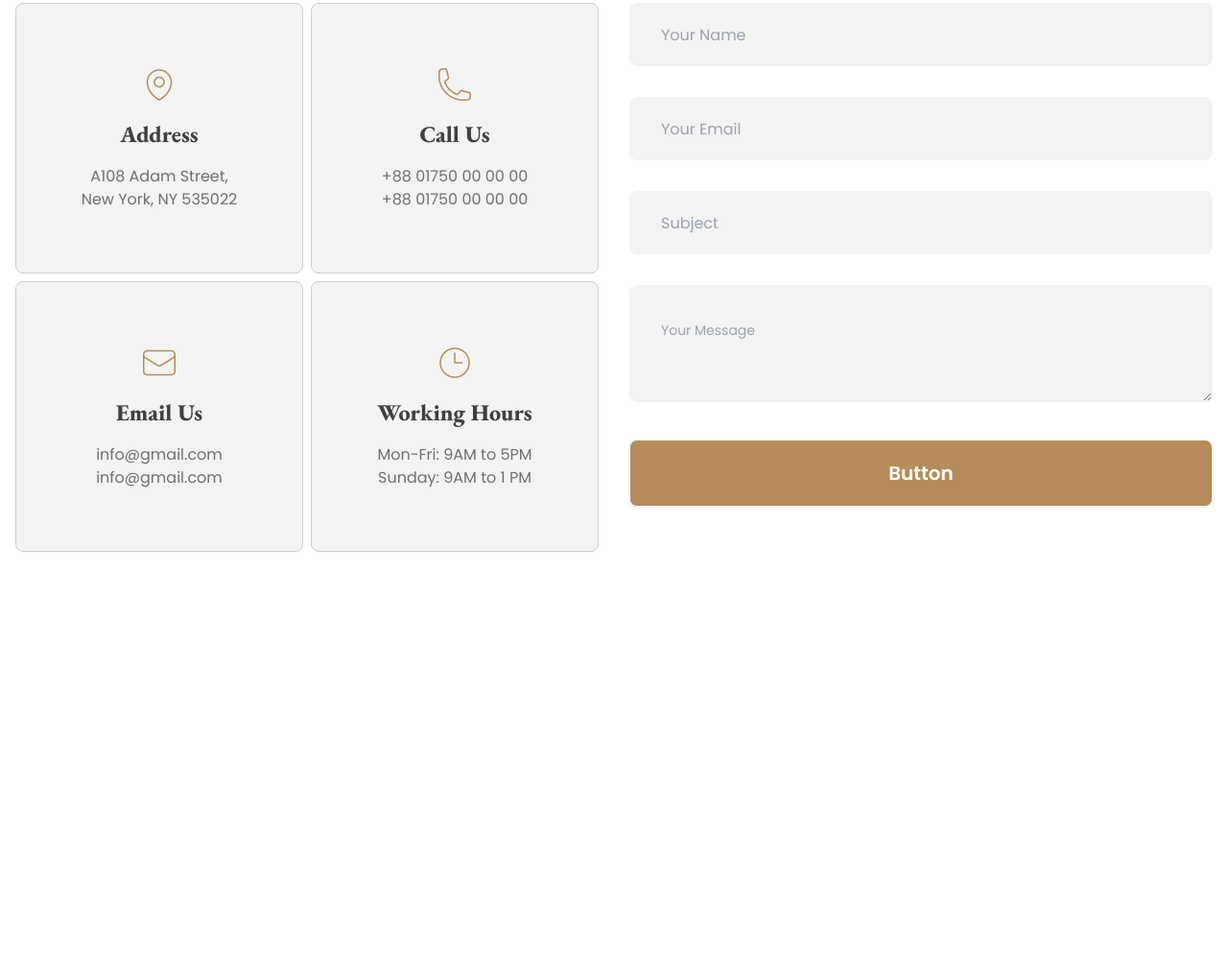
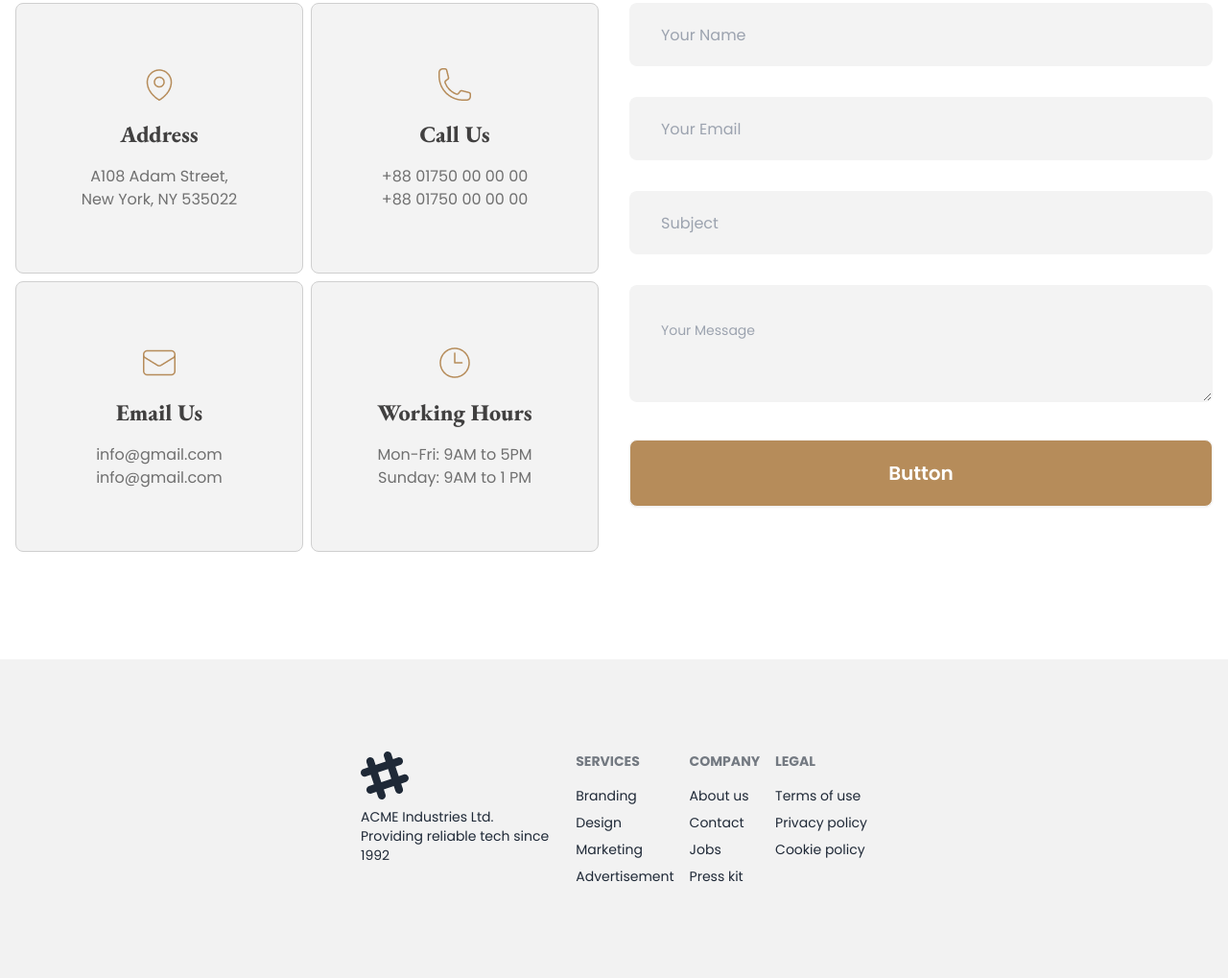
Before and after one commit to imSamiul/Module-14-legal-solution-practice-DaisyUI-Samiul3041, a plain HTML site: page index.html in a window 1280 px wide. Shown: the part 3882-4901 px from the top of the page at 96% size. Before the commit the page ends 4569 px from the top, so only its background shows below. Drawn offline with nearby package versions, Linux system fonts and the light colour scheme.

Commit message:
initialized the footer section

```diff
--- a/index.html
+++ b/index.html
@@ -633,5 +633,45 @@
       </div>
       <!-- --------- Contact with us Section End---------- -->
     </main>
+    <footer>
+      <footer class="footer px-[376px] py-24 bg-base-200 text-base-content">
+        <aside>
+          <svg
+            width="50"
+            height="50"
+            viewBox="0 0 24 24"
+            xmlns="http://www.w3.org/2000/svg"
+            fill-rule="evenodd"
+            clip-rule="evenodd"
+            class="fill-current"
+          >
+            <path
+              d="M22.672 15.226l-2.432.811.841 2.515c.33 1.019-.209 2.127-1.23 2.456-1.15.325-2.148-.321-2.463-1.226l-.84-2.518-5.013 1.677.84 2.517c.391 1.203-.434 2.542-1.831 2.542-.88 0-1.601-.564-1.86-1.314l-.842-2.516-2.431.809c-1.135.328-2.145-.317-2.463-1.229-.329-1.018.211-2.127 1.231-2.456l2.432-.809-1.621-4.823-2.432.808c-1.355.384-2.558-.59-2.558-1.839 0-.817.509-1.582 1.327-1.846l2.433-.809-.842-2.515c-.33-1.02.211-2.129 1.232-2.458 1.02-.329 2.13.209 2.461 1.229l.842 2.515 5.011-1.677-.839-2.517c-.403-1.238.484-2.553 1.843-2.553.819 0 1.585.509 1.85 1.326l.841 2.517 2.431-.81c1.02-.33 2.131.211 2.461 1.229.332 1.018-.21 2.126-1.23 2.456l-2.433.809 1.622 4.823 2.433-.809c1.242-.401 2.557.484 2.557 1.838 0 .819-.51 1.583-1.328 1.847m-8.992-6.428l-5.01 1.675 1.619 4.828 5.011-1.674-1.62-4.829z"
+            ></path>
+          </svg>
+          <p>ACME Industries Ltd.<br />Providing reliable tech since 1992</p>
+        </aside>
+        <nav>
+          <h6 class="footer-title">Services</h6>
+          <a class="link link-hover">Branding</a>
+          <a class="link link-hover">Design</a>
+          <a class="link link-hover">Marketing</a>
+          <a class="link link-hover">Advertisement</a>
+        </nav>
+        <nav>
+          <h6 class="footer-title">Company</h6>
+          <a class="link link-hover">About us</a>
+          <a class="link link-hover">Contact</a>
+          <a class="link link-hover">Jobs</a>
+          <a class="link link-hover">Press kit</a>
+        </nav>
+        <nav>
+          <h6 class="footer-title">Legal</h6>
+          <a class="link link-hover">Terms of use</a>
+          <a class="link link-hover">Privacy policy</a>
+          <a class="link link-hover">Cookie policy</a>
+        </nav>
+      </footer>
+    </footer>
   </body>
 </html>
```
